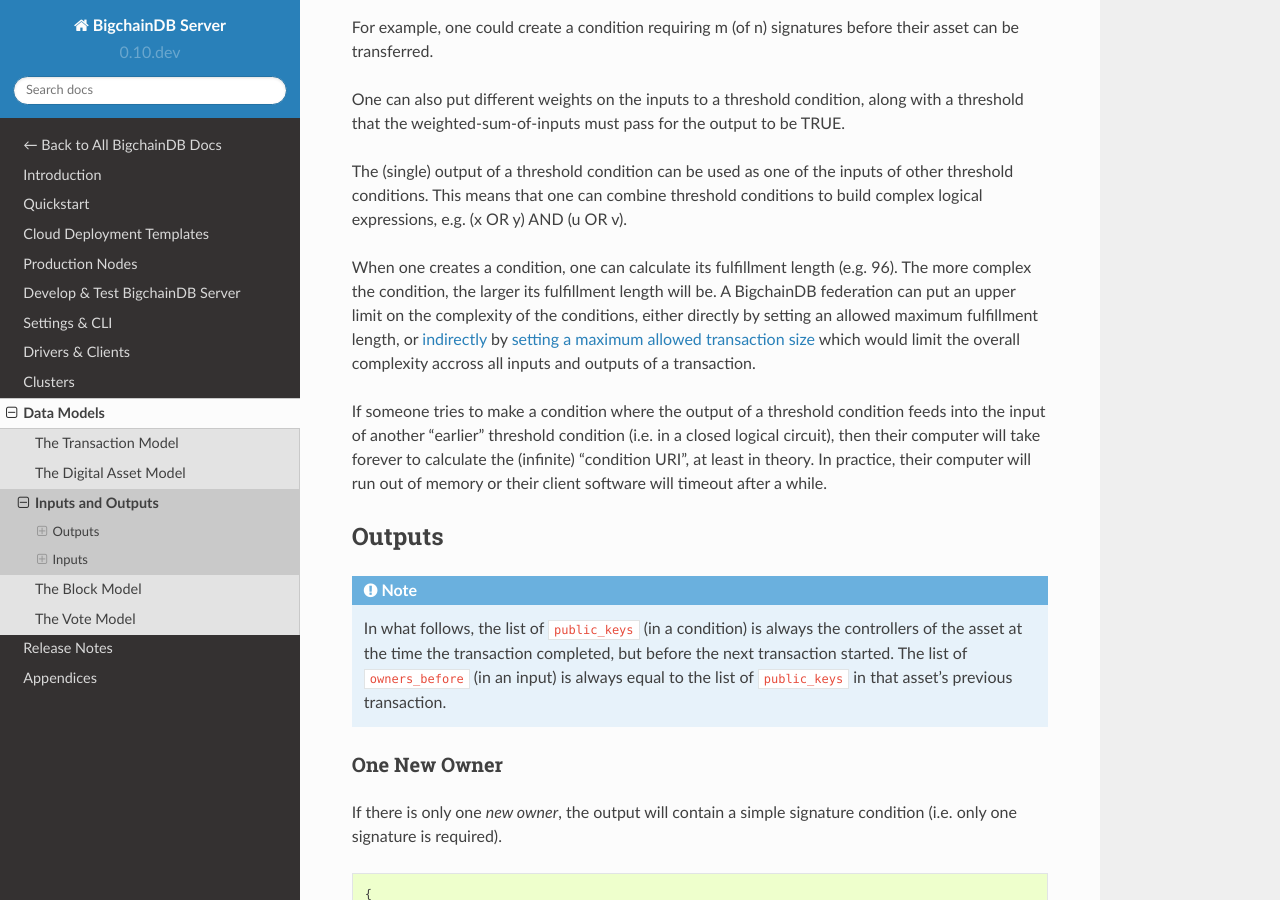
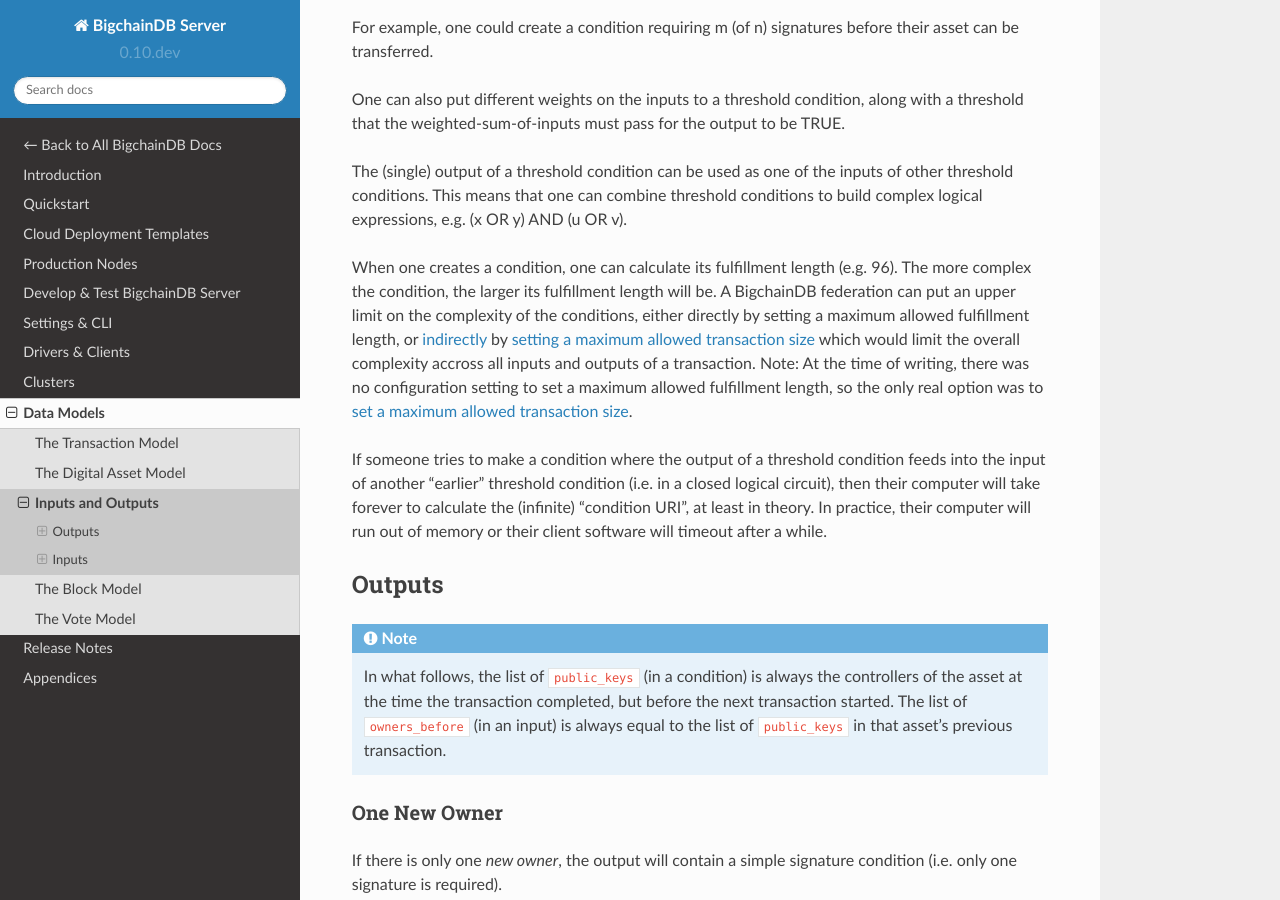
Before and after one commit to bigchaindb/bigchaindb, a Sphinx documentation site: the page built from docs/server/source/data-models/inputs-outputs.rst, in a window 1280 px wide and 900 px high, scrolled down 895 px. Built offline with Sphinx 7.4.7 and the Read the Docs theme 2.0.0, drawn with Linux system fonts in a browser that asks for light colours; pages that are not in the unit, such as notebooks, are missing from menus.

Commit message:
docs: added note re only real way to limit CC complexity today

```diff
--- a/docs/server/source/data-models/inputs-outputs.rst
+++ b/docs/server/source/data-models/inputs-outputs.rst
@@ -25,12 +25,16 @@ The (single) output of a threshold condition can be used as one of the inputs of
 When one creates a condition, one can calculate its fulfillment length (e.g.
 96). The more complex the condition, the larger its fulfillment length will be.
 A BigchainDB federation can put an upper limit on the complexity of the
-conditions, either directly by setting an allowed maximum fulfillment length,
+conditions, either directly by setting a maximum allowed fulfillment length,
 or
 `indirectly <https://github.com/bigchaindb/bigchaindb/issues/356#issuecomment-288085251>`_
 by :ref:`setting a maximum allowed transaction size <Enforcing a Max Transaction Size>`
 which would limit
 the overall complexity accross all inputs and outputs of a transaction.
+Note: At the time of writing, there was no configuration setting
+to set a maximum allowed fulfillment length,
+so the only real option was to
+:ref:`set a maximum allowed transaction size <Enforcing a Max Transaction Size>`.
 
 If someone tries to make a condition where the output of a threshold condition feeds into the input of another “earlier” threshold condition (i.e. in a closed logical circuit), then their computer will take forever to calculate the (infinite) “condition URI”, at least in theory. In practice, their computer will run out of memory or their client software will timeout after a while.
 
```
